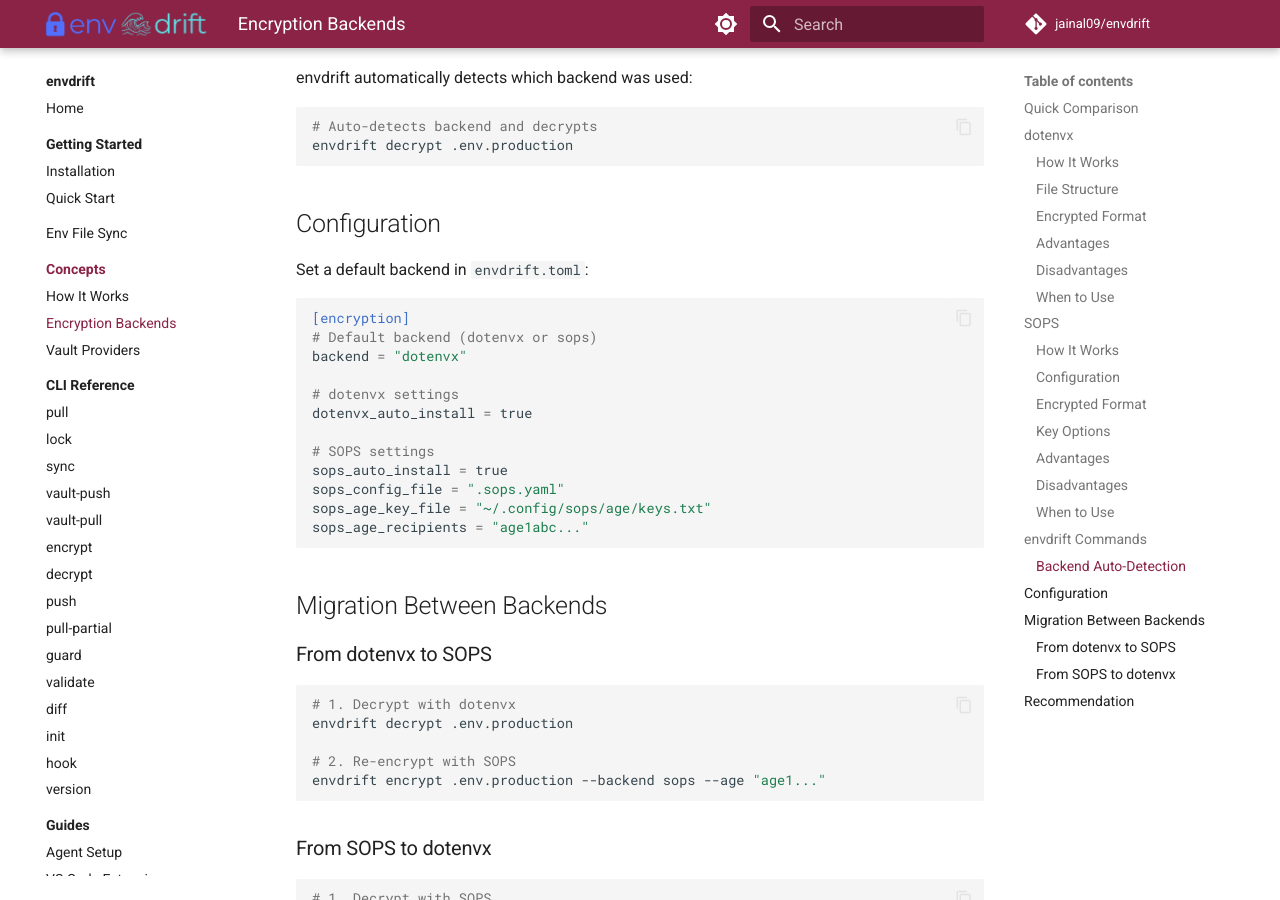
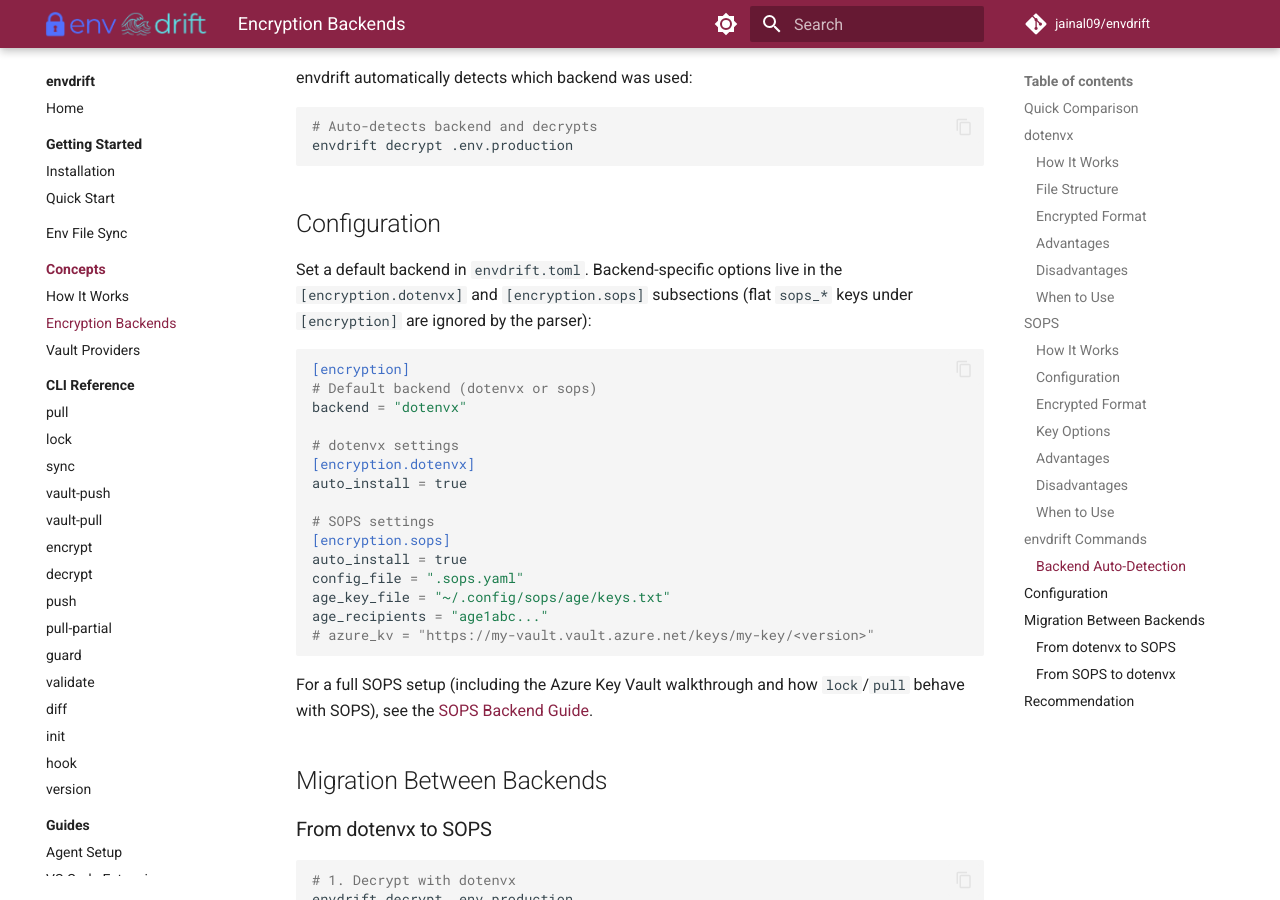
Before and after one commit to jainal09/envdrift, an MkDocs documentation site: the page built from docs/concepts/encryption-backends.md, in a window 1280 px wide and 900 px high, scrolled down 3933 px. Built offline with MkDocs 1.6.1 and Material for MkDocs 9.7.7, drawn with Linux system fonts in a browser that asks for light colours; comment, search, counter and statistics services are not loaded.

Commit message:
docs(sops): add dedicated SOPS backend guide and fix backend docs
Adds docs/guides/sops.md covering the SOPS path end to end: the
key-distribution difference vs dotenvx, why SOPS does not use Vault Sync,
the secrets-vs-keys distinction for cloud vaults, the correct
[encryption.sops] config, and a verified Azure Key Vault walkthrough
(Crypto Officer/User roles, key creation, encrypt/decrypt round trip).

Also:
- Fix the broken config example in concepts/encryption-backends.md
  (flat sops_* keys under [encryption] are ignored; they belong in the
  [encryption.sops] / [encryption.dotenvx] subsections).
- Replace the misleading "does not apply to SOPS" lines in cli/lock.md
  and cli/pull.md with the accurate nuance: only the key-sync step is
  dotenvx-only; the encrypt/decrypt step works with SOPS.
- Add the new guide to the mkdocs nav.

Co-Authored-By: Claude Opus 4.8 (1M context) <noreply@anthropic.com>

````diff
--- a/docs/concepts/encryption-backends.md
+++ b/docs/concepts/encryption-backends.md
@@ -153,7 +153,9 @@ envdrift decrypt .env.production
 
 ## Configuration
 
-Set a default backend in `envdrift.toml`:
+Set a default backend in `envdrift.toml`. Backend-specific options live in the
+`[encryption.dotenvx]` and `[encryption.sops]` subsections (flat `sops_*` keys
+under `[encryption]` are ignored by the parser):
 
 ```toml
 [encryption]
@@ -161,14 +163,20 @@ Set a default backend in `envdrift.toml`:
 backend = "dotenvx"
 
 # dotenvx settings
-dotenvx_auto_install = true
+[encryption.dotenvx]
+auto_install = true
 
 # SOPS settings
-sops_auto_install = true
-sops_config_file = ".sops.yaml"
-sops_age_key_file = "~/.config/sops/age/keys.txt"
-sops_age_recipients = "age1abc..."
+[encryption.sops]
+auto_install = true
+config_file = ".sops.yaml"
+age_key_file = "~/.config/sops/age/keys.txt"
+age_recipients = "age1abc..."
+# azure_kv = "https://my-vault.vault.azure.net/keys/my-key/<version>"
 ```
+
+For a full SOPS setup (including the Azure Key Vault walkthrough and how `lock`/`pull`
+behave with SOPS), see the [SOPS Backend Guide](../guides/sops.md).
 
 ## Migration Between Backends
 
--- a/mkdocs.yml
+++ b/mkdocs.yml
@@ -68,6 +68,7 @@ nav:
       - Agent Setup: guides/agent-setup.md
       - VS Code Extension: guides/vscode-extension.md
       - Encryption: guides/encryption.md
+      - SOPS Backend: guides/sops.md
       - Guard Scanning: guides/guard.md
       - Schema Best Practices: guides/schema.md
       - CI/CD Integration: guides/cicd.md
````
Also changed, not shown: docs/cli/lock.md (+5 -1 lines), docs/cli/pull.md (+5 -1 lines), docs/guides/sops.md (added, +247 -0 lines).
